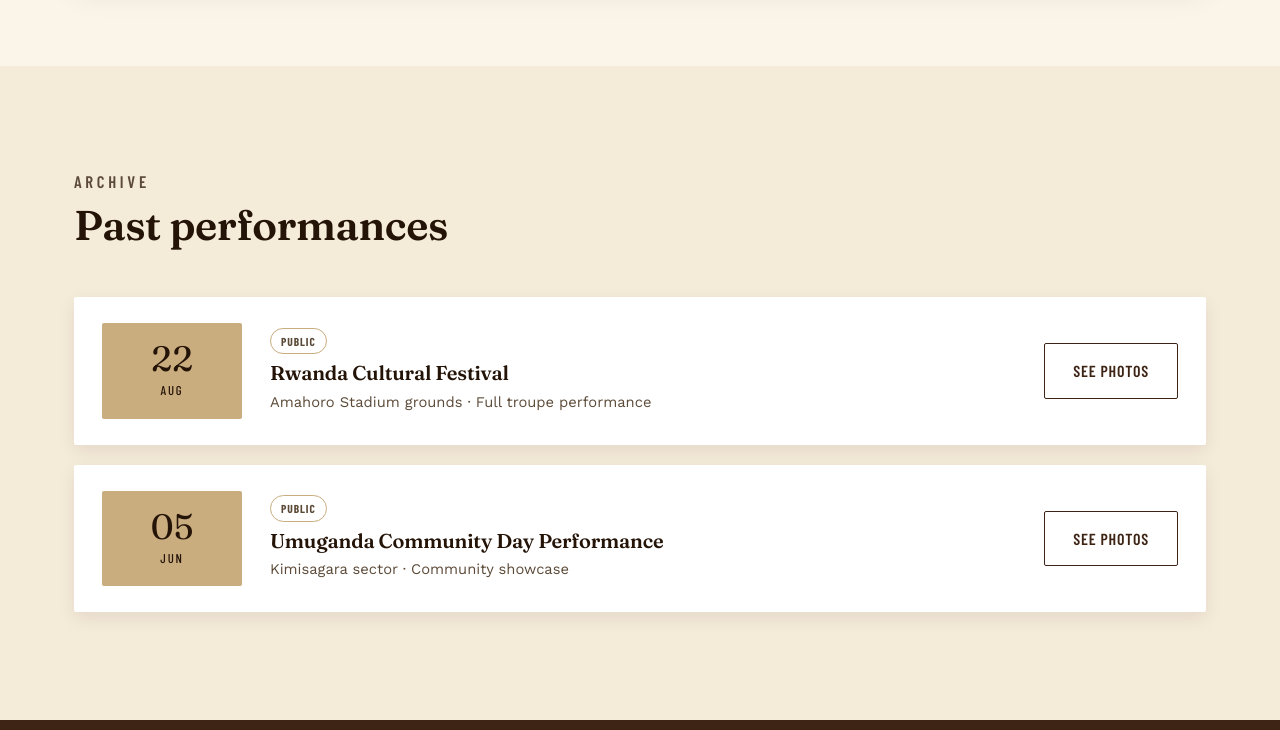
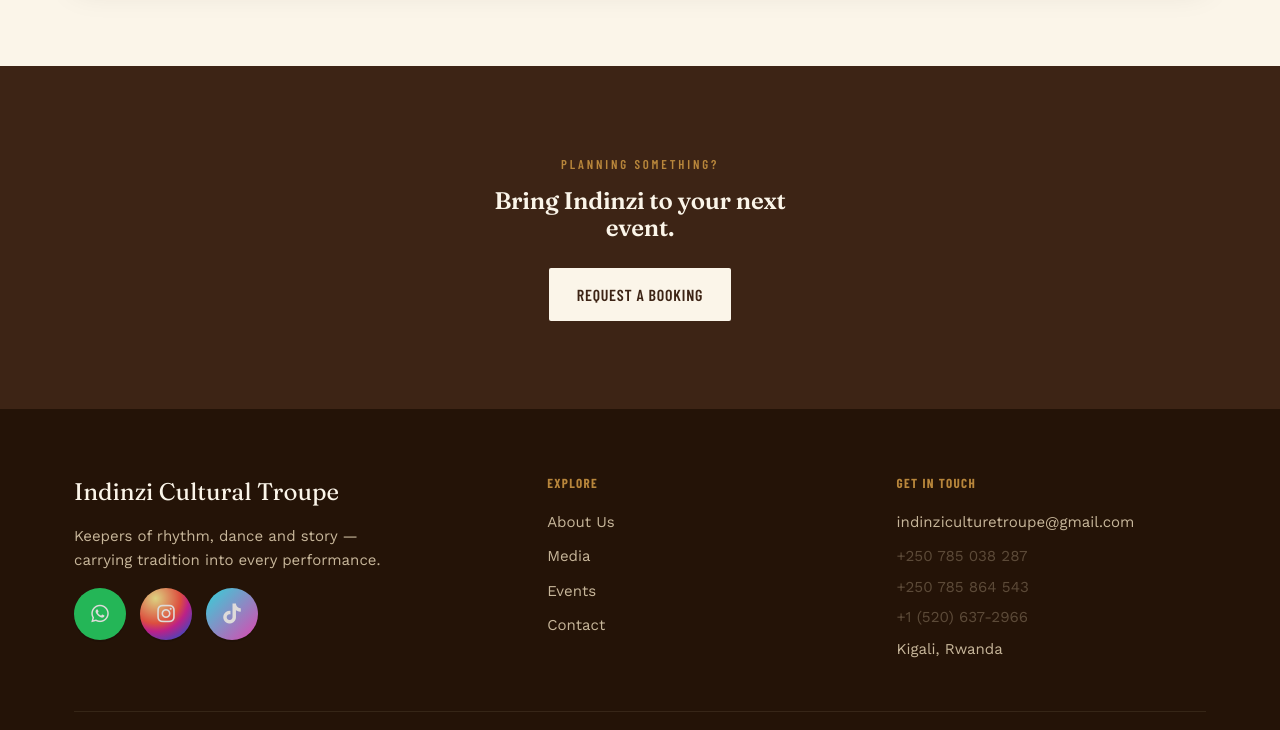
Before and after one commit to Ntare01/INDW, a plain HTML site: page events.html in a window 1280 px wide. Shown: the part 1170-1900 px from the top of the page. Drawn offline with nearby package versions, Linux system fonts and the light colour scheme.

Commit message:
events: remove past events section; keep single banner

```diff
--- a/events.html
+++ b/events.html
@@ -46,40 +46,7 @@
     </div>
   </section>
 
-  <section class="bg-beige">
-    <div class="container">
-      <div class="section-head reveal" style="max-width:none;">
-        <p class="eyebrow">Archive</p>
-        <h2>Past performances</h2>
-      </div>
-
-      <div class="event-card past-event reveal">
-        <div class="event-date-block" style="background:var(--beige-dark); color:var(--brown-black);">
-          <div class="day">22</div>
-          <div class="month">Aug</div>
-        </div>
-        <div>
-          <span class="tag">Public</span>
-          <h3>Rwanda Cultural Festival</h3>
-          <p class="meta">Amahoro Stadium grounds &middot; Full troupe performance</p>
-        </div>
-        <a href="media.html" class="btn btn-outline">See photos</a>
-      </div>
-
-      <div class="event-card past-event reveal">
-        <div class="event-date-block" style="background:var(--beige-dark); color:var(--brown-black);">
-          <div class="day">05</div>
-          <div class="month">Jun</div>
-        </div>
-        <div>
-          <span class="tag">Public</span>
-          <h3>Umuganda Community Day Performance</h3>
-          <p class="meta">Kimisagara sector &middot; Community showcase</p>
-        </div>
-        <a href="media.html" class="btn btn-outline">See photos</a>
-      </div>
-    </div>
-  </section>
+  <!-- Past events removed — page now shows a single banner for the upcoming event -->
 
   <section class="bg-brown">
     <div class="container" style="text-align:center;">
```
